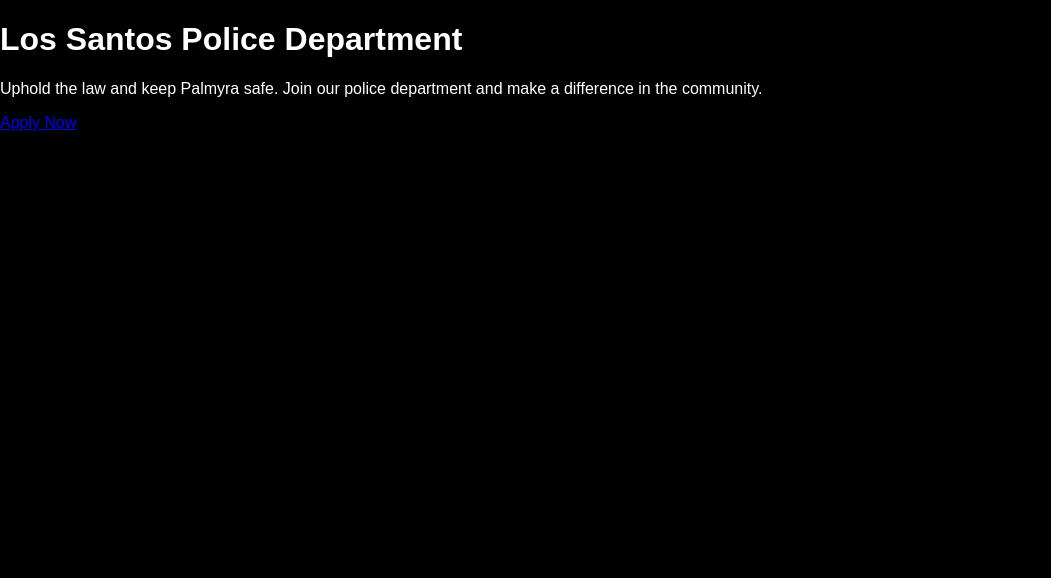
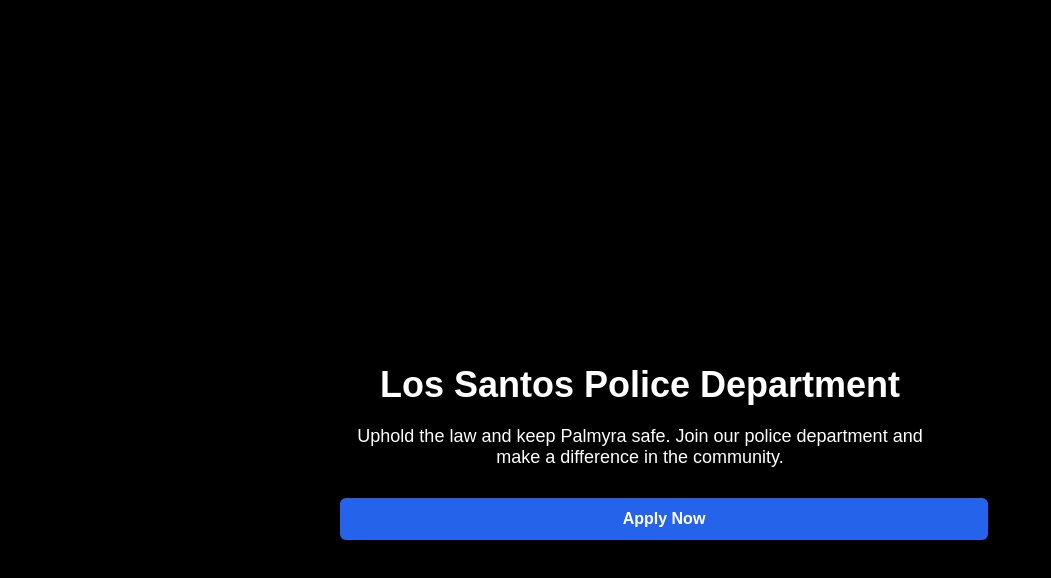
Before and after one commit to Eostheris/palmyra, a Next.js app: page /police in a window 1280 px wide. Shown: the top 578 px of the page, without its empty margins (0-1051 px from the left). Built offline with nearby package versions, Linux system fonts and the light colour scheme; no server answers.

Commit message:
refactor: enhance layout styling for PolicePage component

```diff
--- a/app/police/page.tsx
+++ b/app/police/page.tsx
@@ -1,16 +1,29 @@
-import { Card } from "../../components/ui/card";
-import { Button } from "../../components/ui/button";
-
 export default function PolicePage() {
   return (
-    <div className="flex flex-col items-center justify-center min-h-screen py-24 px-4">
-      <Card className="max-w-xl w-full bg-neutral-900/80 text-white p-8 rounded-xl shadow-xl">
-        <h1 className="text-4xl font-bold mb-4">Los Santos Police Department</h1>
-        <p className="mb-6 text-lg">Uphold the law and keep Palmyra safe. Join our police department and make a difference in the community.</p>
-        <Button asChild className="w-full bg-blue-600 text-white font-semibold">
-          <a href="https://tally.so/r/wMWLEg" target="_blank" rel="noopener noreferrer">Apply Now</a>
-        </Button>
-      </Card>
+    <div style={{ padding: '40px', textAlign: 'center', minHeight: '100vh', display: 'flex', alignItems: 'center', justifyContent: 'center' }}>
+      <div style={{ maxWidth: '600px', backgroundColor: 'rgba(0,0,0,0.8)', padding: '40px', borderRadius: '12px' }}>
+        <h1 style={{ fontSize: '36px', marginBottom: '20px' }}>Los Santos Police Department</h1>
+        <p style={{ fontSize: '18px', marginBottom: '30px' }}>
+          Uphold the law and keep Palmyra safe. Join our police department and make a difference in the community.
+        </p>
+        <a
+          href="https://tally.so/r/wMWLEg"
+          target="_blank"
+          rel="noopener noreferrer"
+          style={{
+            display: 'inline-block',
+            padding: '12px 24px',
+            backgroundColor: '#2563eb',
+            color: 'white',
+            textDecoration: 'none',
+            borderRadius: '6px',
+            fontWeight: 'bold',
+            width: '100%'
+          }}
+        >
+          Apply Now
+        </a>
+      </div>
     </div>
   );
 }
```
